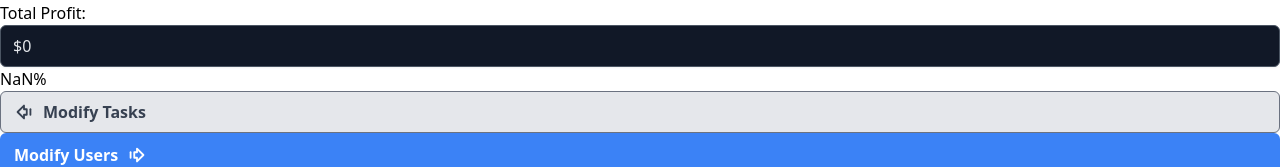
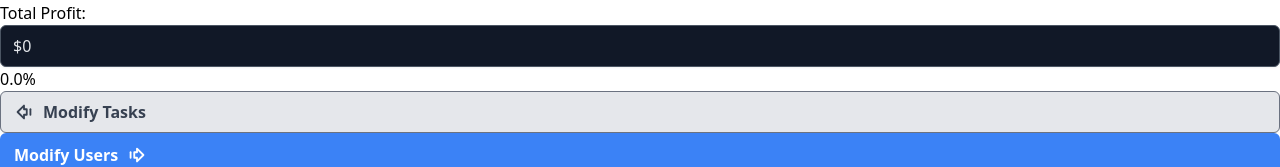
Before and after one commit to yangjialin94/minimal-pricing, a Next.js app: page /profit in a window 1280 px wide. Shown: the part 132-299 px from the top of the page. Built offline with nearby package versions, Linux system fonts and the light colour scheme; no server answers.

Commit message:
Fixed division by 0 case

```diff
--- a/src/context/ProjectContext.tsx
+++ b/src/context/ProjectContext.tsx
@@ -51,10 +51,6 @@ export function ProjectProvider({ initialProjectData, children }: ProjectProvide
 // Reducer function
 function projectReducer(project: Project, action: ProjectAction) {
   switch (action.type) {
-    case "updated_project_name": {
-      return { ...project, name: action.payload.projectName };
-    }
-
     case "updated_user": {
       return {
         ...project,
@@ -100,7 +96,9 @@ function projectReducer(project: Project, action: ProjectAction) {
     case "updated_tasks": {
       const newTotalCost = calculateTotalCost(action.payload.tasks);
       const newTotalPrice = newTotalCost + project.totalProfit;
-      const newProfitMargin = ((newTotalPrice - newTotalCost) / newTotalPrice) * 100;
+      // const newProfitMargin = ((newTotalPrice - newTotalCost) / newTotalPrice) * 100;
+      const newProfitMargin =
+        newTotalPrice === 0 ? 0 : ((newTotalPrice - newTotalCost) / newTotalPrice) * 100;
 
       return {
         ...project,
--- a/src/types/index.ts
+++ b/src/types/index.ts
@@ -114,7 +114,6 @@ export type TaskAction =
   | { type: "removed_additional"; payload: { taskId: string; additionalId: string } };
 
 export type ProjectAction =
-  | { type: "updated_project_name"; payload: { projectName: string } }
   | {
       type: "updated_user";
       payload: {
```
Also changed, not shown: src/app/tasks/page.tsx (+7 -3 lines).
